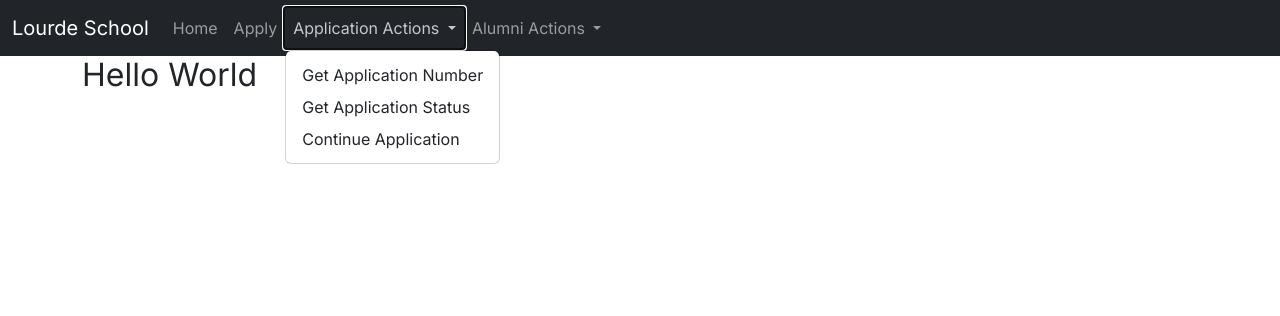
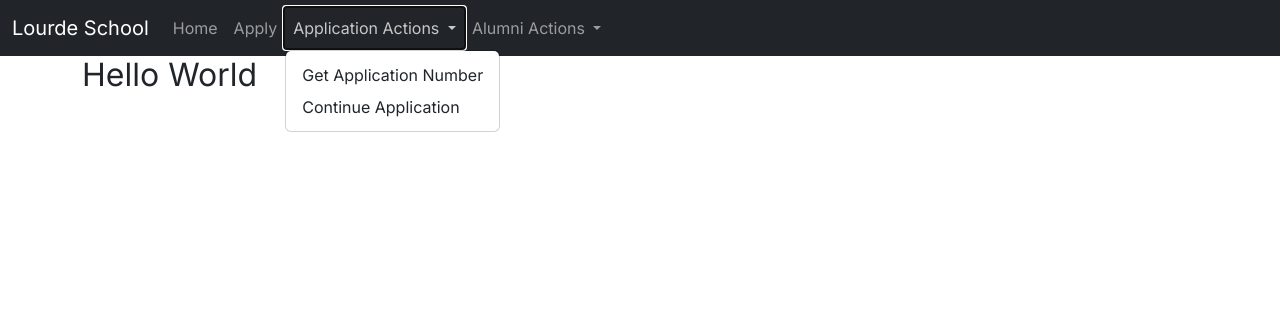
Before and after one commit to 9akashnp8/lourde-alumni-portal, a Django app: page / in a window 1280 px wide, after a click on "Application Actions". Shown: the top 316 px of the page. Run offline with Django 4.2, Linux system fonts and the light colour scheme; parts of the project's set-up code (start-up, migrations or seed data) failed here and were passed over; some libraries are stand-ins or nearby versions.

Commit message:
Rehaul 'Search'/'Get' functionalitites by using HTMX

```diff
--- a/main/urls.py
+++ b/main/urls.py
@@ -8,11 +8,6 @@ urlpatterns = [
     path('verify/<str:id>', views.regVerification, name='regVerification'),
     path('thank-you/<str:id>', views.thankyou, name='thankyou'),
 
-    path('get-application-status/', views.getApplicationStatus, name='getApplicationStatus'),
-    path('get-application-number/', views.getApplicationNumber, name='getApplicationNumber'),
-    path('get-alumni-number/', views.getAlumniNumber, name='getAlumniNumber'),
-    path('get-alumni-status/', views.getAlumniStatus, name='getAlumniStatus'),
-    path('application/<str:id>', views.application, name='application'),
-    path('alumni/<str:id>', views.alumniProfile, name='alumniProfile'),
-    path('search-alumni/', views.searchResults, name='searchAlumni')
+    path('search/', views.search, name='search'),
+    path('search-results/', views.searchResults, name='searchResults')
 ]
--- a/main/views.py
+++ b/main/views.py
@@ -64,52 +64,15 @@ def thankyou(request, id):
     context = {'alumni':alumni}
     return render(request, 'thankyou.html', context)
 
-def getApplicationStatus(request):
-    form = GeneralSearchForm()
-    if request.method == "POST":
-        form = GeneralSearchForm(request.POST)
-        if form.is_valid():
-            result = Alumni.objects.get(email=form.cleaned_data['email'])
-            return redirect(application, result.id)
-    context = {'form':form}
-    return render(request, 'application/search.html', context)
-
-def getApplicationNumber(request):
-    form = GeneralSearchForm()
-    if request.method == "POST":
-        form = GeneralSearchForm(request.POST)
-        if form.is_valid():
-            result = Alumni.objects.get(email=form.cleaned_data['email'])
-            return redirect(application, result.id)
-    context={'form':form}
-    return render(request, 'application/search.html', context)
-
-def getAlumniNumber(request):
-    form = GeneralSearchForm()
-    if request.method == "POST":
-        form = GeneralSearchForm(request.POST)
-        if form.is_valid():
-            result = Alumni.objects.get(email=form.cleaned_data['email'])
-            return redirect(alumniProfile, result.id)
-    context = {'form':form}
-    return render(request, 'application/search.html', context)
-
-def getAlumniStatus(request):
+def search(request):
     return render(request, 'application/search.html')
-
-def application(request, id):
-    result = Alumni.objects.get(id=id)
-    return HttpResponse(f"Hello {result.name}")
-
-def alumniProfile(request, id):
-    result = Alumni.objects.get(id=id)
-    if result.is_paid:
-        return HttpResponse(f"Your alumni no: {result.alumni_no}")
-    else:
-        return HttpResponse("You have not paid, click here to continue application")
 
 def searchResults(request):
     email = request.POST.get('email')
     result = Alumni.objects.get(email=email)
-    context = {'result':result}
-    return render(request, 'partials/search-results.html', context)
+    if result.is_paid:
+        context = {'alumni':result}
+        return render(request, 'partials/alumni-info.html', context)
+    else:
+        context = {'applicant':result}
+        return render(request, 'partials/application-info.html', context)
--- a/templates/navbar.html
+++ b/templates/navbar.html
@@ -17,8 +17,7 @@
               Application Actions
             </a>
             <ul class="dropdown-menu" aria-labelledby="navbarDropdownMenuLink">
-              <li><a class="dropdown-item" href="{% url 'getApplicationNumber' %}">Get Application Number</a></li>
-              <li><a class="dropdown-item" href="{% url 'getApplicationStatus' %}">Get Application Status</a></li>
+              <li><a class="dropdown-item" href="{% url 'search' %}">Get Application Number</a></li>
               <li><a class="dropdown-item" href="#">Continue Application</a></li>
             </ul>
           </li>
@@ -27,8 +26,7 @@
               Alumni Actions
             </a>
             <ul class="dropdown-menu" aria-labelledby="navbarDropdownMenuLink">
-              <li><a class="dropdown-item" href="{% url 'getAlumniNumber' %}">Get Alumni Number</a></li>
-              <li><a class="dropdown-item" href="{% url 'getAlumniStatus' %}">Get Alumni Status</a></li>
+              <li><a class="dropdown-item" href="{% url 'search' %}">Get Alumni Number</a></li>
             </ul>
           </li>
         </ul>
--- a/templates/thankyou.html
+++ b/templates/thankyou.html
@@ -6,7 +6,7 @@
     <br>
     <p class="col-md-8 fs-4">Thank you {{alumni.name}} for becoming an Alumni. You will be receive all the alumni information to your registered email address. You can view your application status below:</p>
     <br>
-    <a class="btn btn-primary btn-lg" href="{% url 'getApplicationStatus' %}">View Application Status</a>
+    <a class="btn btn-primary btn-lg" href="{% url 'search' %}">View Application Status</a>
     <br>
 </div>
 {% endblock content %}
```
Also changed, not shown: templates/application/search.html (+6 -7 lines), templates/partials/alumni-info.html (added, +13 -0 lines), templates/partials/application-info.html (added, +12 -0 lines), templates/partials/search-results.html (deleted, +0 -7 lines).
